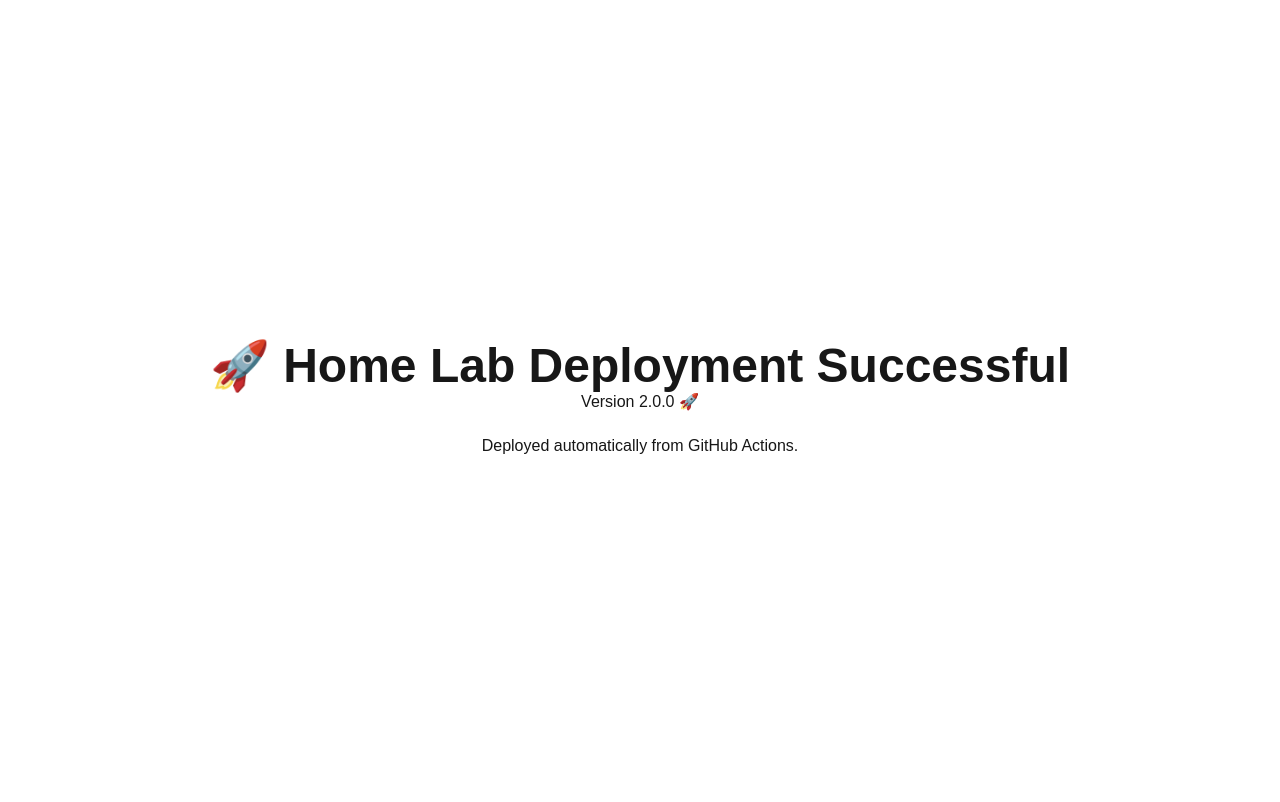
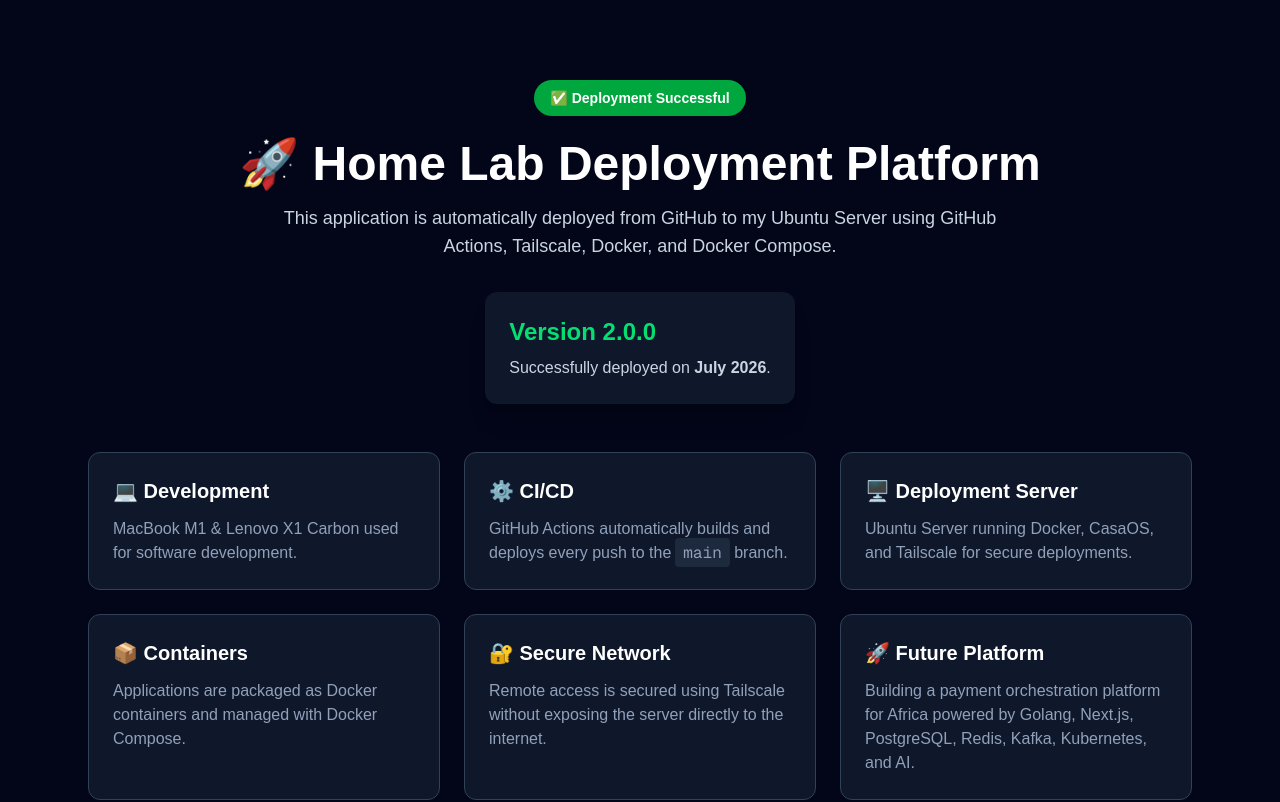
Before and after one commit to AntonyIS-chain/homelab-frontend, a Next.js app: page / in a window 1280 px wide. Shown: the top 802 px of the page. Built offline with nearby package versions, Linux system fonts and the light colour scheme.

Commit message:
New pages

```diff
--- a/app/page.tsx
+++ b/app/page.tsx
@@ -1,14 +1,92 @@
 export default function Home() {
   return (
-    <main className="flex min-h-screen items-center justify-center">
-      <div className="text-center">
-        <h1 className="text-5xl font-bold">
-          🚀 Home Lab Deployment Successful
+    <main className="min-h-screen bg-slate-950 text-white">
+      <div className="mx-auto flex max-w-6xl flex-col items-center justify-center px-6 py-20">
+        <span className="rounded-full bg-green-600 px-4 py-2 text-sm font-semibold">
+          ✅ Deployment Successful
+        </span>
+
+        <h1 className="mt-6 text-center text-5xl font-extrabold">
+          🚀 Home Lab Deployment Platform
         </h1>
-        <h1>Version 2.0.0 🚀</h1>
-        <p className="mt-5">
-          Deployed automatically from GitHub Actions.
+
+        <p className="mt-4 max-w-3xl text-center text-lg text-slate-300">
+          This application is automatically deployed from GitHub to my Ubuntu
+          Server using GitHub Actions, Tailscale, Docker, and Docker Compose.
         </p>
+
+        <div className="mt-8 rounded-xl bg-slate-900 p-6 shadow-xl">
+          <h2 className="text-2xl font-bold text-green-400">
+            Version 2.0.0
+          </h2>
+
+          <p className="mt-2 text-slate-300">
+            Successfully deployed on <strong>July 2026</strong>.
+          </p>
+        </div>
+
+        <div className="mt-12 grid w-full gap-6 md:grid-cols-2 lg:grid-cols-3">
+          <div className="rounded-xl border border-slate-700 bg-slate-900 p-6">
+            <h3 className="text-xl font-semibold">💻 Development</h3>
+            <p className="mt-3 text-slate-400">
+              MacBook M1 & Lenovo X1 Carbon used for software development.
+            </p>
+          </div>
+
+          <div className="rounded-xl border border-slate-700 bg-slate-900 p-6">
+            <h3 className="text-xl font-semibold">⚙️ CI/CD</h3>
+            <p className="mt-3 text-slate-400">
+              GitHub Actions automatically builds and deploys every push to the
+              <code className="ml-1 rounded bg-slate-800 px-2 py-1">
+                main
+              </code>{" "}
+              branch.
+            </p>
+          </div>
+
+          <div className="rounded-xl border border-slate-700 bg-slate-900 p-6">
+            <h3 className="text-xl font-semibold">🖥️ Deployment Server</h3>
+            <p className="mt-3 text-slate-400">
+              Ubuntu Server running Docker, CasaOS, and Tailscale for secure
+              deployments.
+            </p>
+          </div>
+
+          <div className="rounded-xl border border-slate-700 bg-slate-900 p-6">
+            <h3 className="text-xl font-semibold">📦 Containers</h3>
+            <p className="mt-3 text-slate-400">
+              Applications are packaged as Docker containers and managed with
+              Docker Compose.
+            </p>
+          </div>
+
+          <div className="rounded-xl border border-slate-700 bg-slate-900 p-6">
+            <h3 className="text-xl font-semibold">🔐 Secure Network</h3>
+            <p className="mt-3 text-slate-400">
+              Remote access is secured using Tailscale without exposing the
+              server directly to the internet.
+            </p>
+          </div>
+
+          <div className="rounded-xl border border-slate-700 bg-slate-900 p-6">
+            <h3 className="text-xl font-semibold">🚀 Future Platform</h3>
+            <p className="mt-3 text-slate-400">
+              Building a payment orchestration platform for Africa powered by
+              Golang, Next.js, PostgreSQL, Redis, Kafka, Kubernetes, and AI.
+            </p>
+          </div>
+        </div>
+
+        <div className="mt-16 rounded-xl border border-green-500 bg-green-950/30 p-6 text-center">
+          <h2 className="text-2xl font-bold text-green-400">
+            End-to-End CI/CD Pipeline
+          </h2>
+
+          <p className="mt-4 text-slate-300">
+            MacBook / Lenovo → GitHub → GitHub Actions → Tailscale → Ubuntu
+            Server → Docker Compose → Live Application
+          </p>
+        </div>
       </div>
     </main>
   );
```
